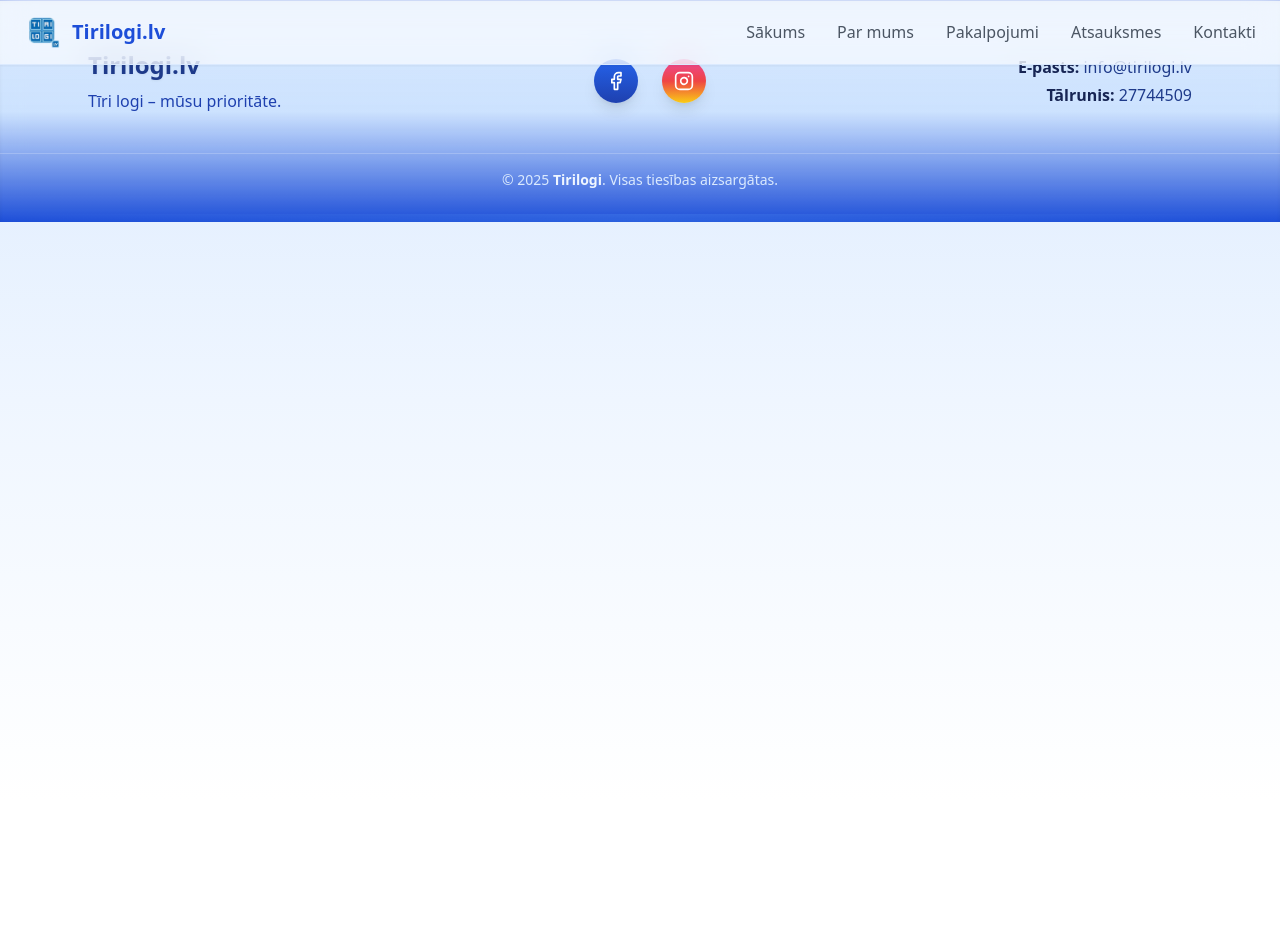
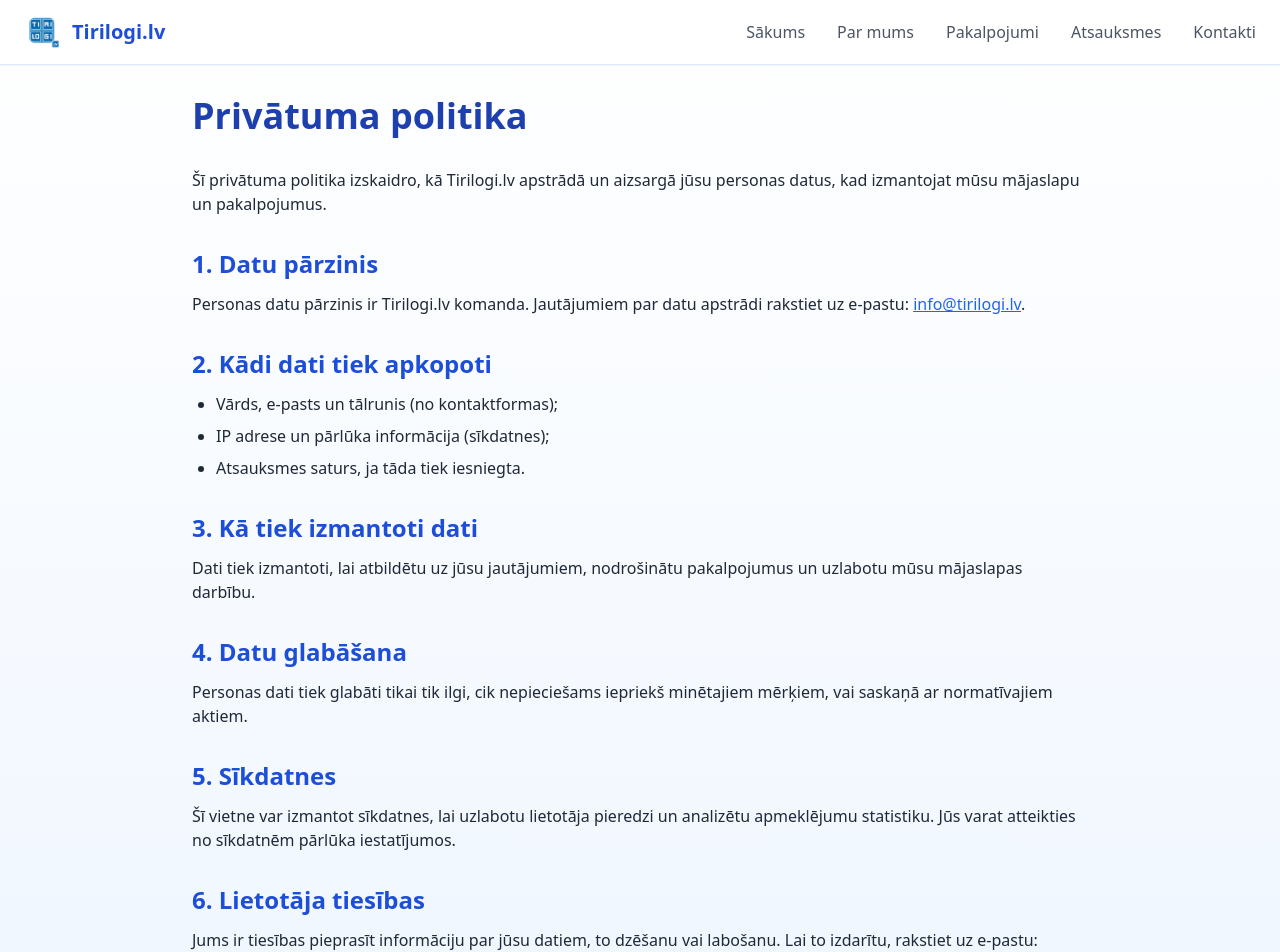
Before and after one commit to TomsFreimanis/tirilogi-new, a React (Vite) app: page /privatuma-politika in a window 1280 px wide. Shown: the top 952 px of the page. Before the commit the page ends 800 px from the top, so only its background shows below. Built offline with nearby package versions, Linux system fonts and the light colour scheme.

Commit message:
privt
privt

```diff
--- a/src/App.jsx
+++ b/src/App.jsx
@@ -5,17 +5,18 @@ import { useState, useEffect } from "react";
 import Navbar from "./components/Navbar";
 import Footer from "./components/Footer";
 import Home from "./pages/Home";
-import Parmums from "./pages/Parmums";
+import ParMums from "./pages/ParMums";
 import Pakalpojumi from "./pages/Pakalpojumi";
 import Atsauksmes from "./pages/Atsauksmes";
 import Kontakti from "./pages/Kontakti";
+import PrivatumaPolitika from "./pages/PrivatumaPolitika";
 import PageTransition from "./components/PageTransition";
 
 function AnimatedRoutes({ onChange }) {
   const location = useLocation();
 
   useEffect(() => {
-    // kad mainās lapa, parāda pārejus
+    // Parāda pārejas efektu katru reizi, kad mainās lapa
     onChange();
   }, [location]);
 
@@ -24,10 +25,11 @@ function AnimatedRoutes({ onChange }) {
       <Routes location={location} key={location.pathname}>
         {[
           { path: "/", element: <Home /> },
-          { path: "/par-mums", element: <Parmums /> },
+          { path: "/par-mums", element: <ParMums /> },
           { path: "/pakalpojumi", element: <Pakalpojumi /> },
           { path: "/atsauksmes", element: <Atsauksmes /> },
           { path: "/kontakti", element: <Kontakti /> },
+          { path: "/privatuma-politika", element: <PrivatumaPolitika /> }, // ✅ pievienots šeit!
         ].map(({ path, element }) => (
           <Route
             key={path}
@@ -55,21 +57,26 @@ export default function App() {
 
   const handlePageChange = () => {
     setShowTransition(true);
-    setTimeout(() => setShowTransition(false), 800); // 0.8s pārejas animācija
+    setTimeout(() => setShowTransition(false), 800); // pāreja 0.8s
   };
 
   return (
     <Router>
       <div className="relative min-h-screen bg-gradient-to-b from-blue-100 via-blue-50 to-white overflow-x-hidden">
-        {/* Dekoratīvais blur fons */}
+        {/* 🔹 Dekoratīvais fons ar blur efektiem */}
         <div className="absolute top-20 left-40 w-96 h-96 bg-cyan-200/40 blur-[120px] rounded-full -z-10 animate-pulse"></div>
         <div className="absolute bottom-20 right-40 w-[500px] h-[500px] bg-blue-200/40 blur-[140px] rounded-full -z-10 animate-pulse"></div>
 
+        {/* 🔹 Navigācija */}
         <Navbar />
-        {/* Mazgātāja animācija */}
+
+        {/* 🔹 Mazgātāja animācija starp lapām */}
         <PageTransition isVisible={showTransition} />
-        {/* Pārejošās lapas */}
+
+        {/* 🔹 Maršruti ar lapu pārejām */}
         <AnimatedRoutes onChange={handlePageChange} />
+
+        {/* 🔹 Footer */}
         <Footer />
       </div>
     </Router>
--- a/src/components/Footer.jsx
+++ b/src/components/Footer.jsx
@@ -71,7 +71,12 @@ export default function Footer() {
             >
               27744509
             </a>
+
           </p>
+          <a href="/privatuma-politika" className="text-sm text-blue-800/80 hover:text-white">
+  Privātuma politika
+</a>
+
         </div>
       </div>
 
--- /dev/null
+++ b/src/pages/PrivatumaPolitika.jsx
@@ -0,0 +1,70 @@
+// eslint-disable-next-line no-unused-vars
+import { motion } from "framer-motion";
+
+export default function PrivatumaPolitika() {
+  return (
+    <motion.div
+      className="min-h-screen bg-gradient-to-b from-white to-blue-50 text-gray-800 py-24 px-6"
+      initial={{ opacity: 0 }}
+      animate={{ opacity: 1 }}
+      transition={{ duration: 0.6 }}
+    >
+      <div className="max-w-4xl mx-auto space-y-8">
+        <h1 className="text-4xl font-bold text-blue-800 mb-6">Privātuma politika</h1>
+        <p>
+          Šī privātuma politika izskaidro, kā Tirilogi.lv apstrādā un aizsargā jūsu
+          personas datus, kad izmantojat mūsu mājaslapu un pakalpojumus.
+        </p>
+
+        <section>
+          <h2 className="text-2xl font-semibold text-blue-700 mb-3">1. Datu pārzinis</h2>
+          <p>
+            Personas datu pārzinis ir Tirilogi.lv komanda. Jautājumiem par datu apstrādi
+            rakstiet uz e-pastu: <a href="mailto:info@tirilogi.lv" className="text-blue-600 underline">info@tirilogi.lv</a>.
+          </p>
+        </section>
+
+        <section>
+          <h2 className="text-2xl font-semibold text-blue-700 mb-3">2. Kādi dati tiek apkopoti</h2>
+          <ul className="list-disc ml-6 space-y-2">
+            <li>Vārds, e-pasts un tālrunis (no kontaktformas);</li>
+            <li>IP adrese un pārlūka informācija (sīkdatnes);</li>
+            <li>Atsauksmes saturs, ja tāda tiek iesniegta.</li>
+          </ul>
+        </section>
+
+        <section>
+          <h2 className="text-2xl font-semibold text-blue-700 mb-3">3. Kā tiek izmantoti dati</h2>
+          <p>
+            Dati tiek izmantoti, lai atbildētu uz jūsu jautājumiem, nodrošinātu pakalpojumus
+            un uzlabotu mūsu mājaslapas darbību.
+          </p>
+        </section>
+
+        <section>
+          <h2 className="text-2xl font-semibold text-blue-700 mb-3">4. Datu glabāšana</h2>
+          <p>
+            Personas dati tiek glabāti tikai tik ilgi, cik nepieciešams iepriekš minētajiem
+            mērķiem, vai saskaņā ar normatīvajiem aktiem.
+          </p>
+        </section>
+
+        <section>
+          <h2 className="text-2xl font-semibold text-blue-700 mb-3">5. Sīkdatnes</h2>
+          <p>
+            Šī vietne var izmantot sīkdatnes, lai uzlabotu lietotāja pieredzi un analizētu
+            apmeklējumu statistiku. Jūs varat atteikties no sīkdatnēm pārlūka iestatījumos.
+          </p>
+        </section>
+
+        <section>
+          <h2 className="text-2xl font-semibold text-blue-700 mb-3">6. Lietotāja tiesības</h2>
+          <p>
+            Jums ir tiesības pieprasīt informāciju par jūsu datiem, to dzēšanu vai labošanu.
+            Lai to izdarītu, rakstiet uz e-pastu: <a href="mailto:info@tirilogi.lv" className="text-blue-600 underline">info@tirilogi.lv</a>.
+          </p>
+        </section>
+      </div>
+    </motion.div>
+  );
+}
```
